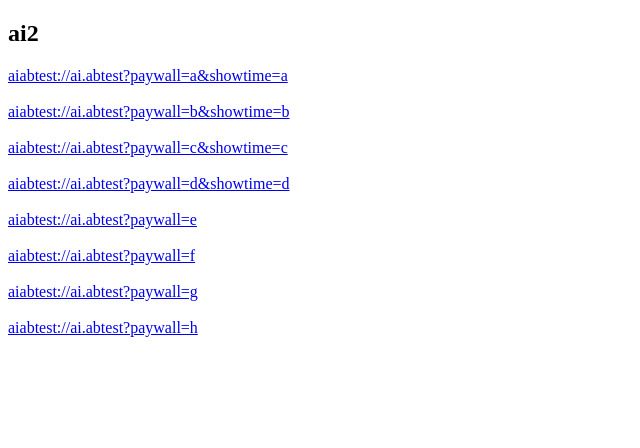
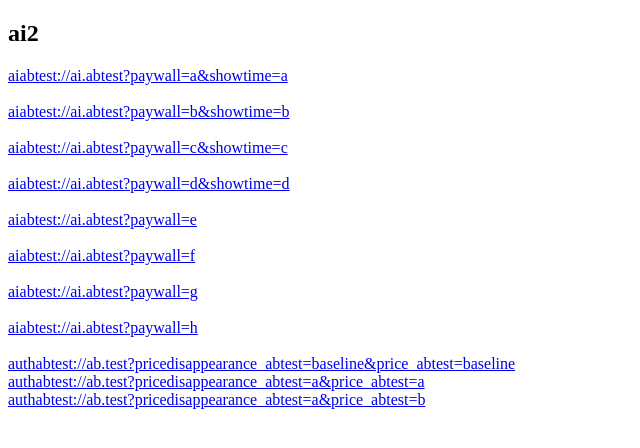
Before and after one commit to dacaiguoguo/dacaiguoguo.github.io, a plain HTML site: page aitest/index.html in a window 1280 px wide. Shown: the whole page, without its empty margins (0-640 px from the left). Drawn offline with Linux system fonts and the light colour scheme.

Commit message:
Update index.html

```diff
--- a/aitest/index.html
+++ b/aitest/index.html
@@ -43,8 +43,12 @@
 </div>
 </br>
 
-
-
+<div><a href="authabtest://ab.test?pricedisappearance_abtest=baseline&price_abtest=baseline">
+    authabtest://ab.test?pricedisappearance_abtest=baseline&price_abtest=baseline</a>
+<div><a href="authabtest://ab.test?pricedisappearance_abtest=a&price_abtest=a">
+              authabtest://ab.test?pricedisappearance_abtest=a&price_abtest=a</a>
+<div><a href="authabtest://ab.test?pricedisappearance_abtest=a&price_abtest=b">
+              authabtest://ab.test?pricedisappearance_abtest=a&price_abtest=b</a>
 
 </body>
 </html>
```
